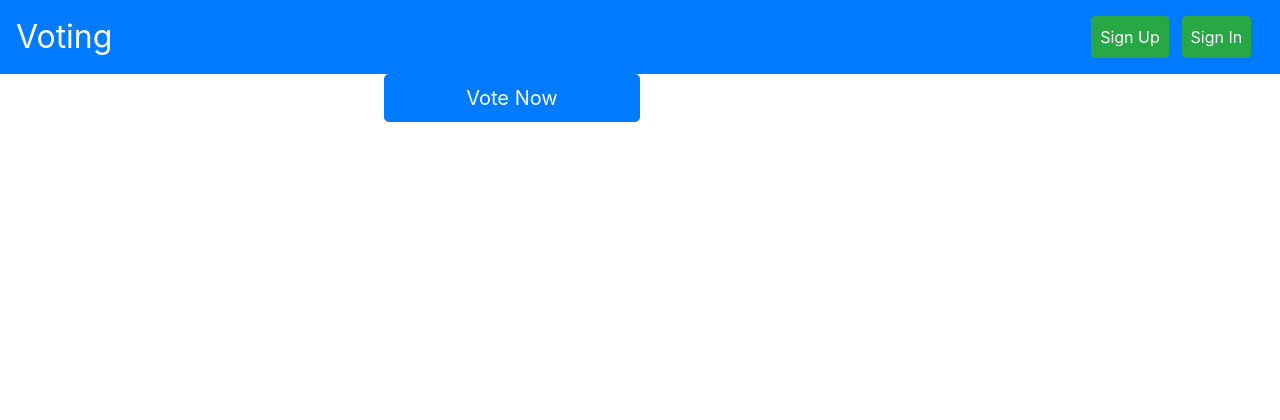
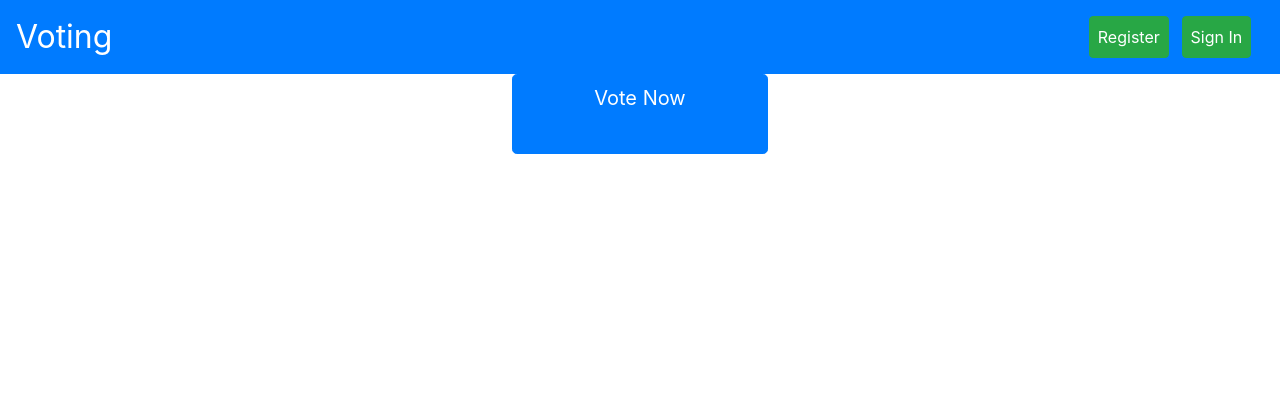
Before and after one commit to Blitz3r123/BTNG-Voting-Website, a PHP site: page / in a window 1280 px wide. Shown: the top 420 px of the page. Run offline with PHP 8.4, Linux system fonts and the light colour scheme; some libraries are stand-ins or nearby versions.

Commit message:
Changed sign-up to register

```diff
--- a/Website/css/index-style.css
+++ b/Website/css/index-style.css
@@ -6,5 +6,8 @@
 
 #vote-now-button{
 	width: 20vw;
-	margin-left: 30vw;
+	margin-left: 40vw;
+	height: 10vh;
 }
+
+#vote-now-button{}
--- a/Website/index.html
+++ b/Website/index.html
@@ -20,7 +20,7 @@
 			<div class="collapse navbar-collapse" id="navbarSupportedContent">
 				<ul class="navbar-nav flex-row ml-md-auto d-none d-md-flex">
 					<li class="nav-item margin-right-1vw">
-						<a class="nav-link btn btn-success color-white" href="sign-up.html">Sign Up</a>
+						<a class="nav-link btn btn-success color-white" href="register.html">Register</a>
 					</li>
 					<li class="nav-item margin-right-1vw">
 						<a class="nav-link btn btn-success color-white" href="sign-in.html">Sign In</a>
```
